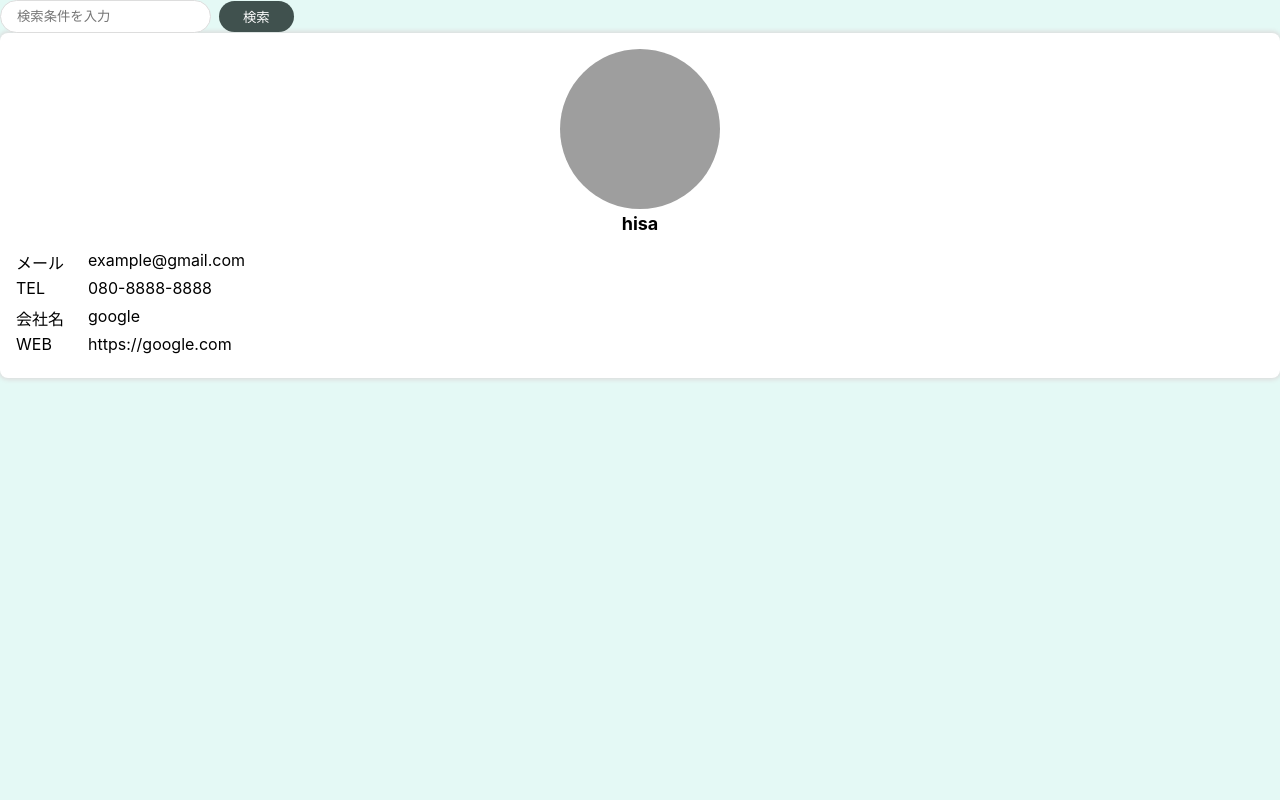
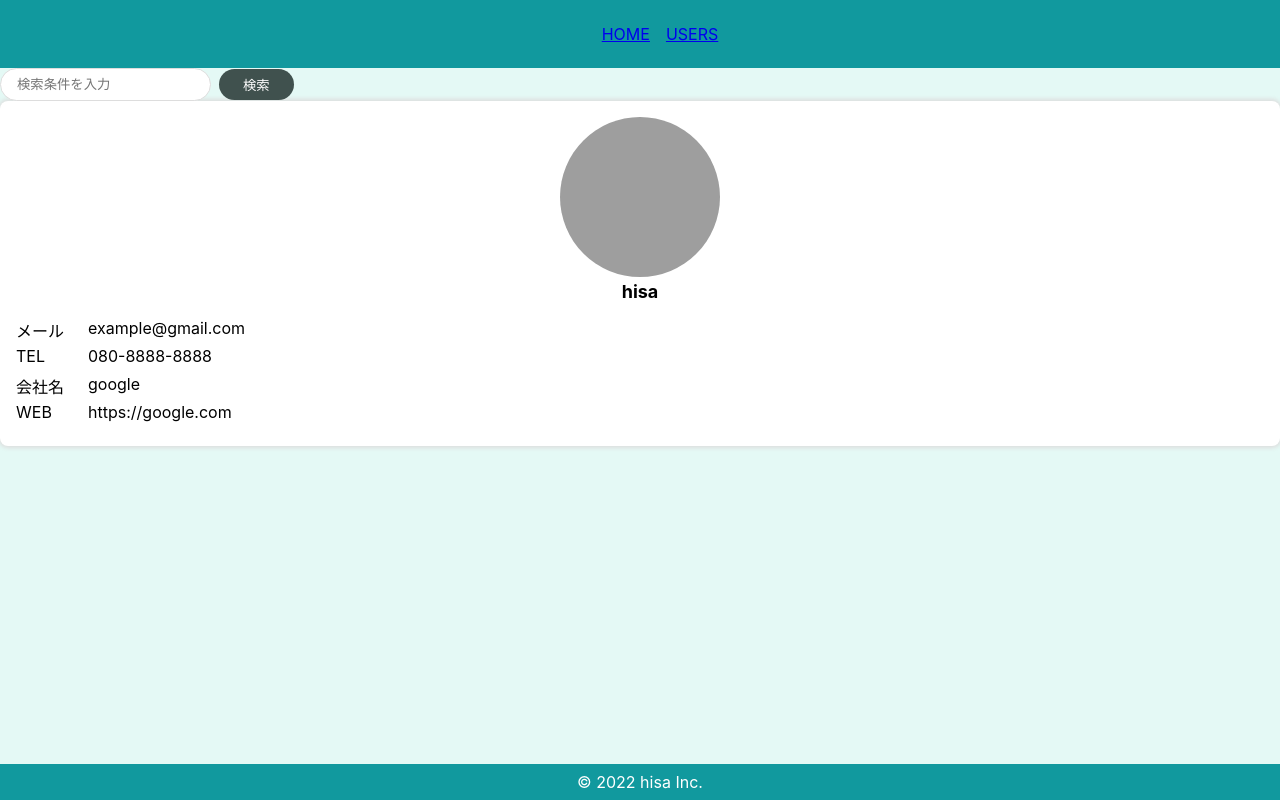
Before and after one commit to hisayuki-komatsu/chapter-react, a React (Create React App) app: page /users in a window 1280 px wide. Built offline with nearby package versions, Linux system fonts and the light colour scheme; grey boxes are pictures that could not be loaded.

Commit message:
create template

```diff
--- a/src/App.css
+++ b/src/App.css
@@ -1,3 +1,5 @@
 body {
+  margin: 0;
+  min-height: 100vh;
   background-color: #e4f9f5;
 }
--- a/src/App.tsx
+++ b/src/App.tsx
@@ -5,6 +5,7 @@ import { Router } from './router/router'
 import { SearchInput } from './components/molecules/search-input'
 import { UserCard } from './components/organisms/user/user-card'
 import { User } from './types'
+import { Layout } from './components/templetes/default-layout'
 
 const user: User = {
   name: 'hisa',
@@ -19,10 +20,12 @@ const user: User = {
 
 const App = () => {
   return (
-    <div className="app">
-      <SearchInput></SearchInput>
-      <UserCard user={user} />
-    </div>
+    <BrowserRouter>
+      <Layout>
+        <SearchInput></SearchInput>
+        <UserCard user={user} />
+      </Layout>
+    </BrowserRouter>
   )
 }
 
--- /dev/null
+++ b/src/components/atoms/footer/footer.module.scss
@@ -0,0 +1,9 @@
+.footer {
+  bottom: 0;
+  width: 100%;
+  padding: 8px 0;
+  color: #fff;
+  position: fixed;
+  text-align: center;
+  background-color: #11999e;
+}
--- /dev/null
+++ b/src/components/atoms/footer/footer.tsx
@@ -0,0 +1,9 @@
+import styles from './footer.module.scss'
+
+export const Footer = () => {
+  return (
+    <footer className={styles.footer}>
+      &copy; {new Date().getFullYear()} hisa Inc.
+    </footer>
+  )
+}
--- /dev/null
+++ b/src/components/atoms/header/header.module.scss
@@ -0,0 +1,14 @@
+.header {
+  padding: 8px 0;
+  color: #fff;
+  text-align: center;
+  background-color: #11999e;
+  ul {
+    display: flex;
+    justify-content: center;
+    li {
+      margin: 0 8px;
+      list-style: none;
+    }
+  }
+}
--- /dev/null
+++ b/src/components/atoms/header/header.tsx
@@ -0,0 +1,17 @@
+import { Link } from 'react-router-dom'
+import styles from './header.module.scss'
+
+export const Header = () => {
+  return (
+    <header className={styles.header}>
+      <ul>
+        <li>
+          <Link to="/">HOME</Link>
+        </li>
+        <li>
+          <Link to="/users">USERS</Link>
+        </li>
+      </ul>
+    </header>
+  )
+}
--- /dev/null
+++ b/src/components/templetes/default-layout.tsx
@@ -0,0 +1,13 @@
+import { Footer } from '../atoms/footer/footer'
+import { Header } from '../atoms/header/header'
+
+export const Layout = (props: any) => {
+  const { children } = props
+  return (
+    <>
+      <Header></Header>
+      <div>{children}</div>
+      <Footer></Footer>
+    </>
+  )
+}
```
